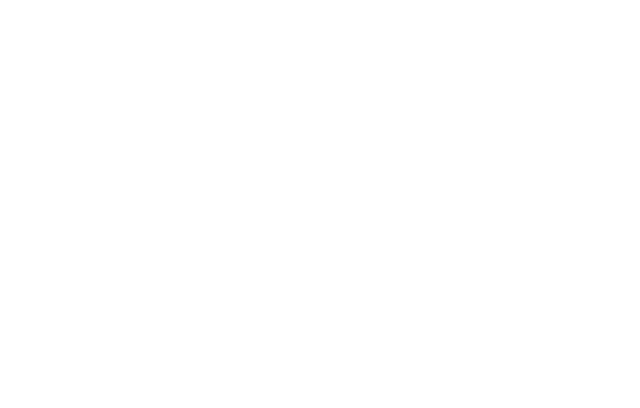
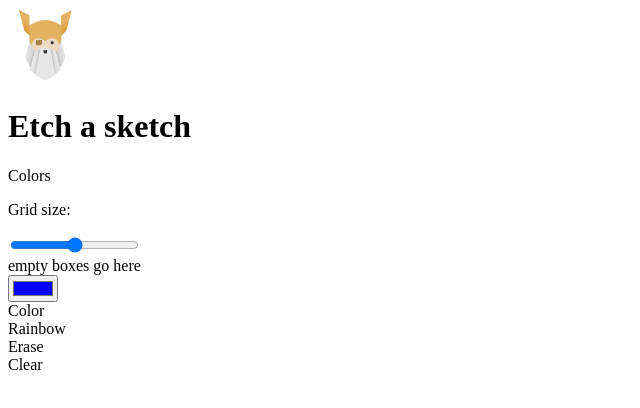
Before and after one commit to rjon82/Etch-a-sketch, a plain HTML site: page index.html in a window 1280 px wide. Shown: the whole page, without its empty margins (0-640 px from the left). Drawn offline with Linux system fonts and the light colour scheme.

Commit message:
created html layout

```diff
--- a/index.html
+++ b/index.html
@@ -7,6 +7,25 @@
     <link rel="stylesheet" href="styles.css">
     <script src="etch-ui.js"></script>
 </head>
+    <div id = "header">
+        <img src="./imgs/odin_logo.png" alt="odin logo" width="75" height="75">
+        <h1>Etch a sketch</h1>
+    </div>
+    <div id= "content">
+        <div id="left_column">
+            <p>Colors</p>
+            <p>Grid size:</p>
+            <input type="range" id="slider" name="slider" min="0" max="50" value="25" step="1">
+        </div>
+        <div id="grid">empty boxes go here</div>
+        <div id="features">
+            <input type="color" id="colorpicker" value="#0000ff">
+            <div id="color_selection">Color</div>
+            <div id="rainbow">Rainbow</div>
+            <div id="erase">Erase</div>
+            <div id="clear_drawing">Clear</div>
+        </div>
+    </div>
 <body>
 
 </body>
```
Also changed, not shown: imgs/odin_logo.png (added).
